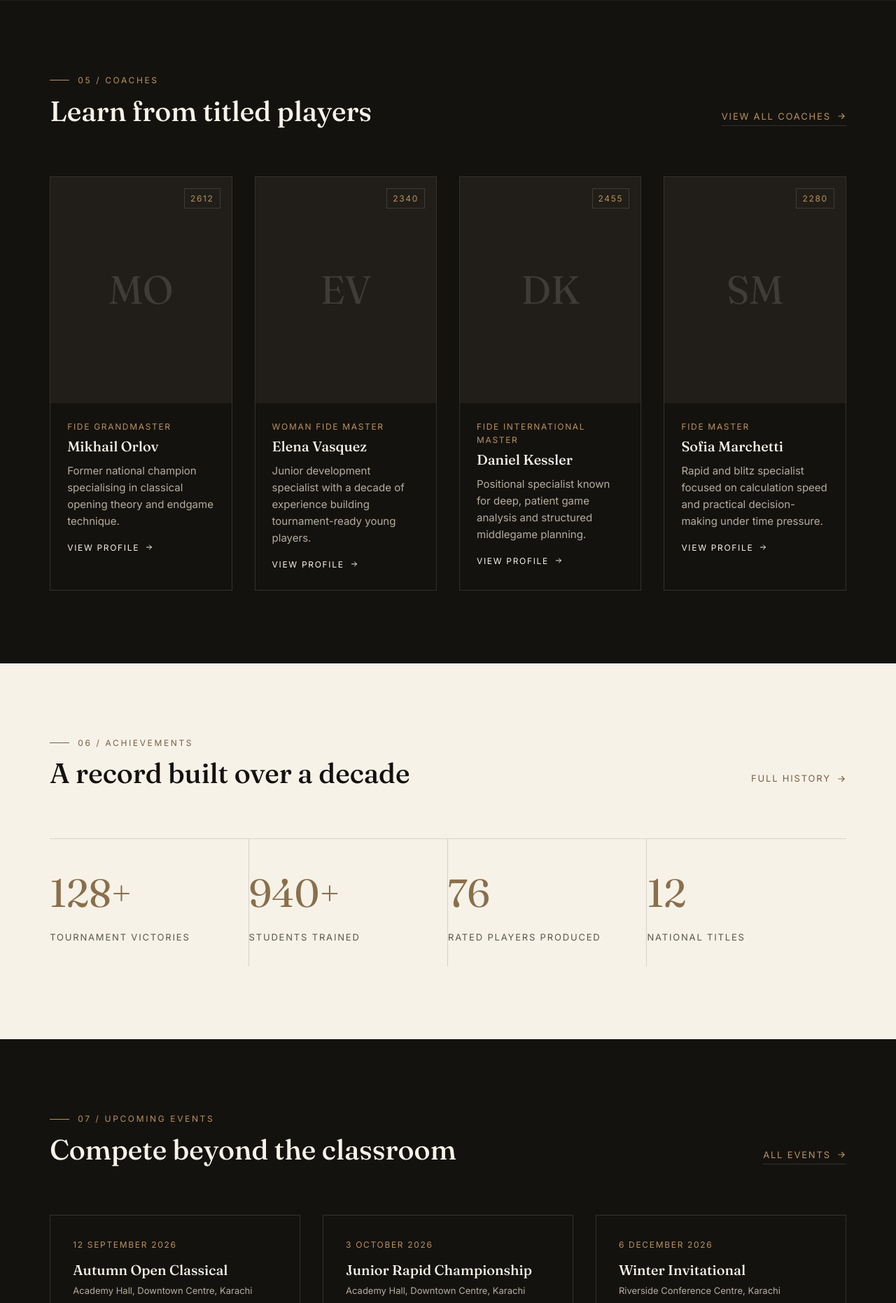
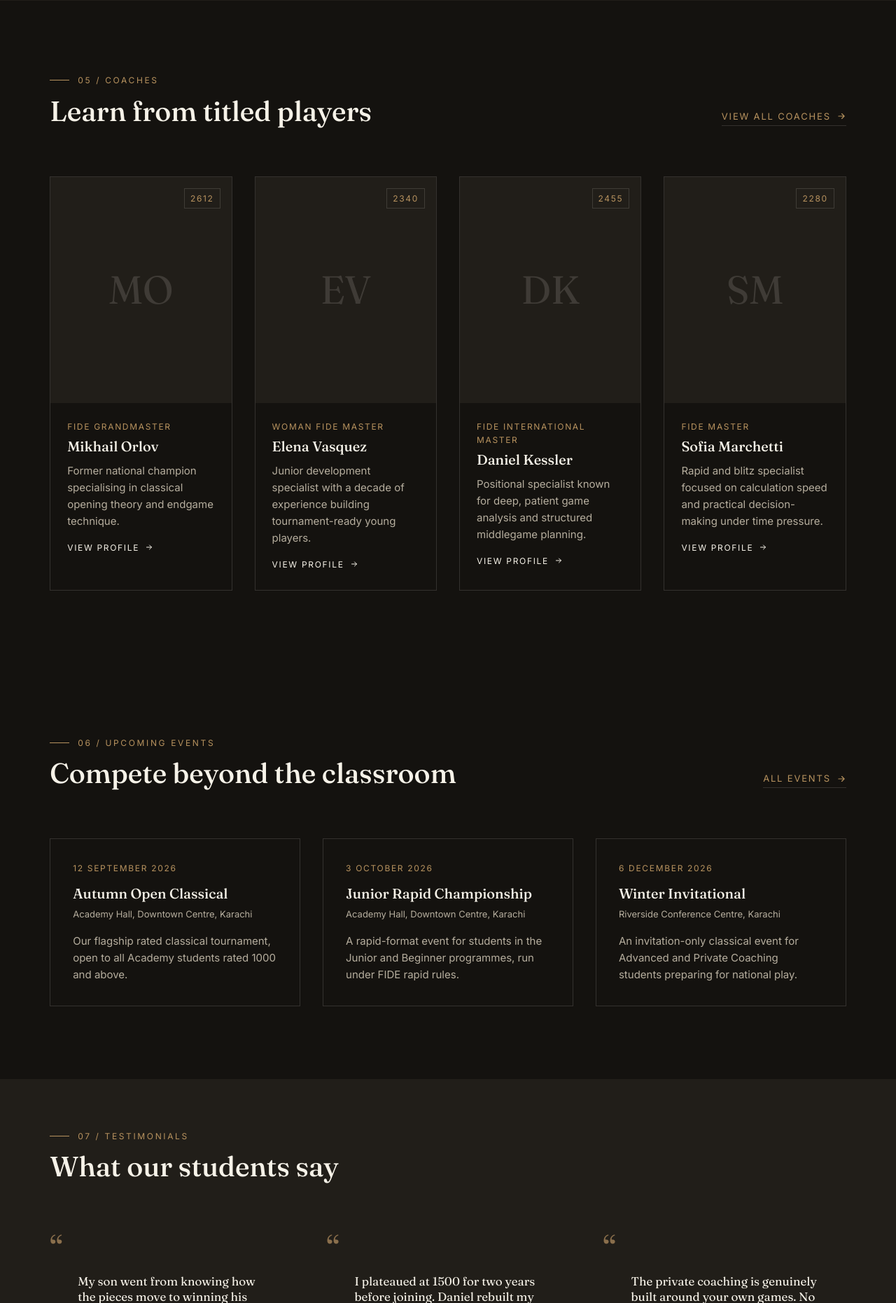
Before and after one commit to mshayansohail-cloud/tal-chess-academy, a Django app: page / in a window 1280 px wide. Shown: the part 3257-5119 px from the top of the page at 70% size. Run offline with Django 5.2, Linux system fonts and the light colour scheme; data comes from the database, SQL or seed files in the repository.

Commit message:
remove: Achievements section and page
The academy is starting out with no real track record yet, so the
128 tournament victories / 940 students trained / etc. stats were
the single most concretely checkable piece of fabricated content on
the site — a new academy claiming numbers like that is worse than
having no claim at all.

Removed rather than left as placeholder (unlike contact details,
which stay as obvious placeholders per the existing convention):
there's nothing honest to put in its place yet. Add it back once
there's a real record to report.

Full removal, not just hiding:
- academy/views.py: achievements view, STATS from home's context,
  achievements entry from llms_txt's page list
- tal_academy/urls.py: /achievements/ route
- academy/sitemaps.py: achievements from the sitemap
- templates/partials/navbar.html, footer.html: nav/footer links
- templates/academy/home.html: the "06 / Achievements" stats section;
  remaining sections renumbered (Events/Testimonials/Get Started:
  07/08/09 -> 06/07/08)
- academy/data.py: STATS
- templates/academy/achievements.html, templates/partials/stat.html:
  deleted (both now unused)
- static/css/components.css: the Stats and "Achievements page extras"
  (milestone) blocks removed as dead CSS

Verified: 22 tests pass, system check clean, /achievements/ 404s,
homepage renders with no gap or stray reference, nav/footer/sitemap/
llms.txt all clean, zero horizontal overflow at 375px.

Co-Authored-By: Claude Sonnet 5 <noreply@anthropic.com>

```diff
--- a/academy/data.py
+++ b/academy/data.py
@@ -82,13 +82,6 @@ COACHES = [
     },
 ]
 
-STATS = [
-    {"value": 128, "suffix": "+", "label": "Tournament Victories"},
-    {"value": 940, "suffix": "+", "label": "Students Trained"},
-    {"value": 76, "suffix": "", "label": "Rated Players Produced"},
-    {"value": 12, "suffix": "", "label": "National Titles"},
-]
-
 EVENTS = [
     {
         "name": "Autumn Open Classical",
--- a/academy/sitemaps.py
+++ b/academy/sitemaps.py
@@ -8,7 +8,7 @@ class StaticViewSitemap(Sitemap):
     changefreq = 'monthly'
 
     def items(self):
-        return ['home', 'about', 'programs', 'coaches', 'achievements', 'events', 'contact', 'faq', 'privacy']
+        return ['home', 'about', 'programs', 'coaches', 'events', 'contact', 'faq', 'privacy']
 
     def location(self, item):
         return reverse(item)
--- a/academy/views.py
+++ b/academy/views.py
@@ -12,7 +12,6 @@ def home(request):
         "programs": Program.objects.filter(is_active=True),
         "why_us": data.WHY_US,
         "coaches": data.COACHES,
-        "stats": data.STATS,
         "events": data.EVENTS[:3],
         "testimonials": data.TESTIMONIALS,
     }
@@ -44,10 +43,6 @@ def coach_detail(request, slug):
         if coach["slug"] == slug:
             return render(request, "academy/coach_detail.html", {"coach": coach})
     raise Http404("Coach not found")
-
-
-def achievements(request):
-    return render(request, "academy/achievements.html", {"stats": data.STATS})
 
 
 def events(request):
@@ -101,7 +96,6 @@ def llms_txt(request):
         ('about', 'About', "The academy's philosophy and teaching approach"),
         ('programs', 'Programs', 'Course offerings by skill level, from first moves to private coaching'),
         ('coaches', 'Coaches', 'FIDE-titled coaching staff'),
-        ('achievements', 'Achievements', "Students' tournament results and the academy's milestones"),
         ('events', 'Events', 'Upcoming tournaments and academy events'),
         ('faq', 'FAQ', 'Common questions about programmes, trial lessons, and level placement'),
         ('contact', 'Contact', 'Book a trial lesson or send a general enquiry'),
--- a/static/css/components.css
+++ b/static/css/components.css
@@ -568,52 +568,6 @@
   }
 }
 
-/* ============ Stats ============ */
-
-.stats-row {
-  display: grid;
-  grid-template-columns: repeat(4, 1fr);
-  border-top: 1px solid var(--border-hairline-inverse);
-}
-
-.stat {
-  padding-block: var(--space-6);
-  border-right: 1px solid var(--border-hairline-inverse);
-}
-
-.stat:last-child {
-  border-right: none;
-}
-
-.stat__value {
-  font-family: var(--font-display);
-  font-size: var(--fs-3xl);
-  color: var(--color-gold-dim);
-}
-
-.stat__label {
-  margin-top: var(--space-2);
-  font-size: var(--fs-xs);
-  letter-spacing: var(--tracking-wide);
-  text-transform: uppercase;
-  color: var(--text-inverse-muted);
-}
-
-@media (max-width: 700px) {
-  .stats-row {
-    grid-template-columns: repeat(2, 1fr);
-  }
-
-  .stat:nth-child(2) {
-    border-right: none;
-  }
-
-  .stat:nth-child(1),
-  .stat:nth-child(2) {
-    border-bottom: 1px solid var(--border-hairline-inverse);
-  }
-}
-
 /* ============ Events ============ */
 
 .event-grid {
@@ -918,37 +872,6 @@
   }
 }
 
-/* ============ Achievements page extras ============ */
-
-.milestone-list {
-  display: flex;
-  flex-direction: column;
-}
-
-.milestone {
-  display: grid;
-  grid-template-columns: 120px 1fr;
-  gap: var(--space-6);
-  padding-block: var(--space-5);
-  border-top: 1px solid var(--border-hairline-inverse);
-}
-
-.milestone-list > :last-child {
-  border-bottom: 1px solid var(--border-hairline-inverse);
-}
-
-.milestone__year {
-  font-family: var(--font-display);
-  font-size: var(--fs-lg);
-  /* At 20px this doesn't qualify for WCAG's large-text 3:1 exemption, so it
-     needs the full 4.5:1 — --color-gold-dim only reaches ~4:1 here. */
-  color: var(--color-gold-contrast);
-}
-
-.milestone__desc {
-  color: var(--text-inverse-muted);
-}
-
 /* ============ FAQ ============ */
 
 /* Native <details>/<summary> — accordion behaviour, keyboard support and
--- a/tal_academy/urls.py
+++ b/tal_academy/urls.py
@@ -24,7 +24,6 @@ urlpatterns = [
     path('programs/', views.programs, name='programs'),
     path('coaches/', views.coaches, name='coaches'),
     path('coaches/<slug:slug>/', views.coach_detail, name='coach_detail'),
-    path('achievements/', views.achievements, name='achievements'),
     path('events/', views.events, name='events'),
     path('contact/', views.contact, name='contact'),
 ]
--- a/templates/academy/home.html
+++ b/templates/academy/home.html
@@ -119,32 +119,11 @@
   </div>
 </section>
 
-<section class="section surface-inverse" id="achievements" aria-labelledby="achievements-title">
-  <div class="container">
-    <div class="section-head">
-      <div>
-        <p class="section-label">06 / Achievements</p>
-        <h2 class="section-title" id="achievements-title">A record built over a decade</h2>
-      </div>
-      <a href="{% url 'achievements' %}" class="btn-text">
-        Full history
-        <svg viewBox="0 0 24 24" aria-hidden="true"><use href="#icon-arrow"></use></svg>
-      </a>
-    </div>
-
-    <div class="stats-row" data-reveal>
-      {% for stat in stats %}
-        {% include "partials/stat.html" %}
-      {% endfor %}
-    </div>
-  </div>
-</section>
-
 <section class="section" id="events" aria-labelledby="events-title">
   <div class="container">
     <div class="section-head">
       <div>
-        <p class="section-label">07 / Upcoming Events</p>
+        <p class="section-label">06 / Upcoming Events</p>
         <h2 class="section-title" id="events-title">Compete beyond the classroom</h2>
       </div>
       <a href="{% url 'events' %}" class="btn-text">
@@ -165,7 +144,7 @@
   <div class="container">
     <div class="section-head">
       <div>
-        <p class="section-label">08 / Testimonials</p>
+        <p class="section-label">07 / Testimonials</p>
         <h2 class="section-title" id="testimonials-title">What our students say</h2>
       </div>
     </div>
@@ -180,7 +159,7 @@
 
 <section class="section final-cta" id="join" aria-labelledby="final-cta-title">
   <div class="container">
-    <p class="section-label" style="justify-content:center">09 / Get Started</p>
+    <p class="section-label" style="justify-content:center">08 / Get Started</p>
     <h2 class="final-cta__title" id="final-cta-title">Ready to improve your game?</h2>
     <p class="final-cta__desc">
       Book a trial lesson and sit across the board from a coach who will show you exactly where your game
--- a/templates/partials/footer.html
+++ b/templates/partials/footer.html
@@ -19,7 +19,6 @@
           <li><a href="{% url 'about' %}">About</a></li>
           <li><a href="{% url 'programs' %}">Programs</a></li>
           <li><a href="{% url 'coaches' %}">Coaches</a></li>
-          <li><a href="{% url 'achievements' %}">Achievements</a></li>
           <li><a href="{% url 'events' %}">Events</a></li>
           <li><a href="{% url 'faq' %}">FAQ</a></li>
         </ul>
--- a/templates/partials/navbar.html
+++ b/templates/partials/navbar.html
@@ -14,7 +14,6 @@
       <a href="{% url 'about' %}"{% if request.resolver_match.url_name == 'about' %} class="is-active"{% endif %}>About</a>
       <a href="{% url 'programs' %}"{% if request.resolver_match.url_name == 'programs' %} class="is-active"{% endif %}>Programs</a>
       <a href="{% url 'coaches' %}"{% if request.resolver_match.url_name == 'coaches' or request.resolver_match.url_name == 'coach_detail' %} class="is-active"{% endif %}>Coaches</a>
-      <a href="{% url 'achievements' %}"{% if request.resolver_match.url_name == 'achievements' %} class="is-active"{% endif %}>Achievements</a>
       <a href="{% url 'events' %}"{% if request.resolver_match.url_name == 'events' %} class="is-active"{% endif %}>Events</a>
       <a href="{% url 'contact' %}"{% if request.resolver_match.url_name == 'contact' %} class="is-active"{% endif %}>Contact</a>
       <a href="{% url 'contact' %}" class="btn btn-primary">Book a Trial</a>
--- a/templates/partials/stat.html
+++ /dev/null
@@ -1,7 +0,0 @@
-{% comment %} Expects: stat (dict) {% endcomment %}
-<div class="stat">
-  <div class="stat__value">
-    <span data-count-to="{{ stat.value }}" data-suffix="{{ stat.suffix }}">0{{ stat.suffix }}</span>
-  </div>
-  <p class="stat__label">{{ stat.label }}</p>
-</div>
```
Also changed, not shown: templates/academy/achievements.html (deleted, +0 -56 lines), README.md.
